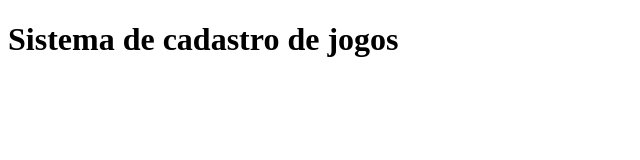
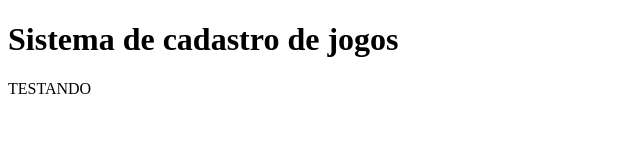
Before and after one commit to matheuseitelcampelo/sistemas-de-cadastro, a plain HTML site: page index.html in a window 1280 px wide. Shown: the whole page, without its empty margins (0-640 px from the left). Drawn offline with Linux system fonts and the light colour scheme.

Commit message:
testando de novo

```diff
--- a/index.html
+++ b/index.html
@@ -9,5 +9,6 @@
 <body>
     <h1>Sistema de cadastro de jogos</h1>
     <script src="app.js"></script>
+    TESTANDO
 </body>
 </html>
```
